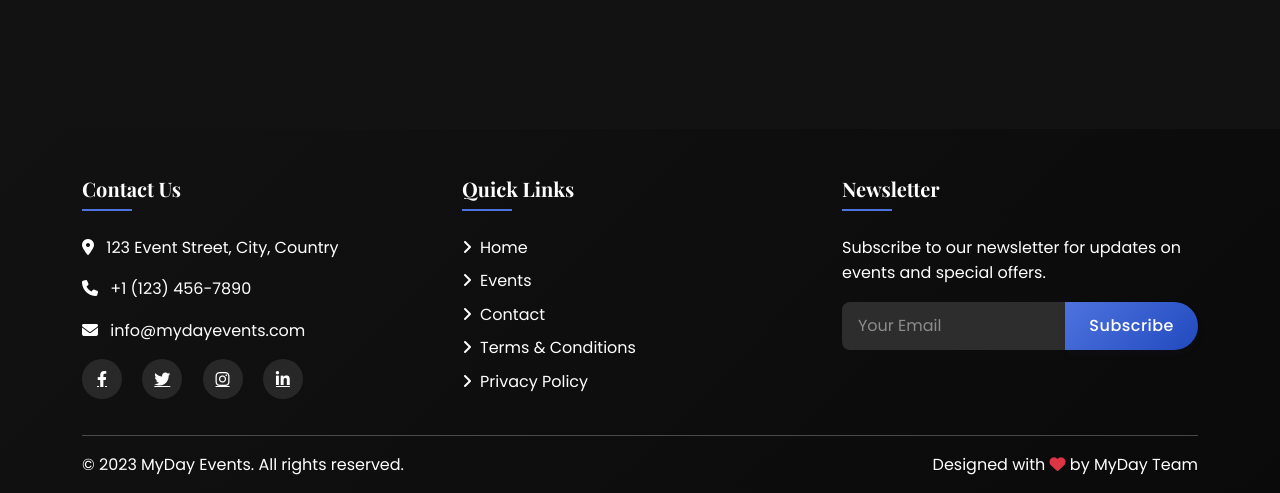
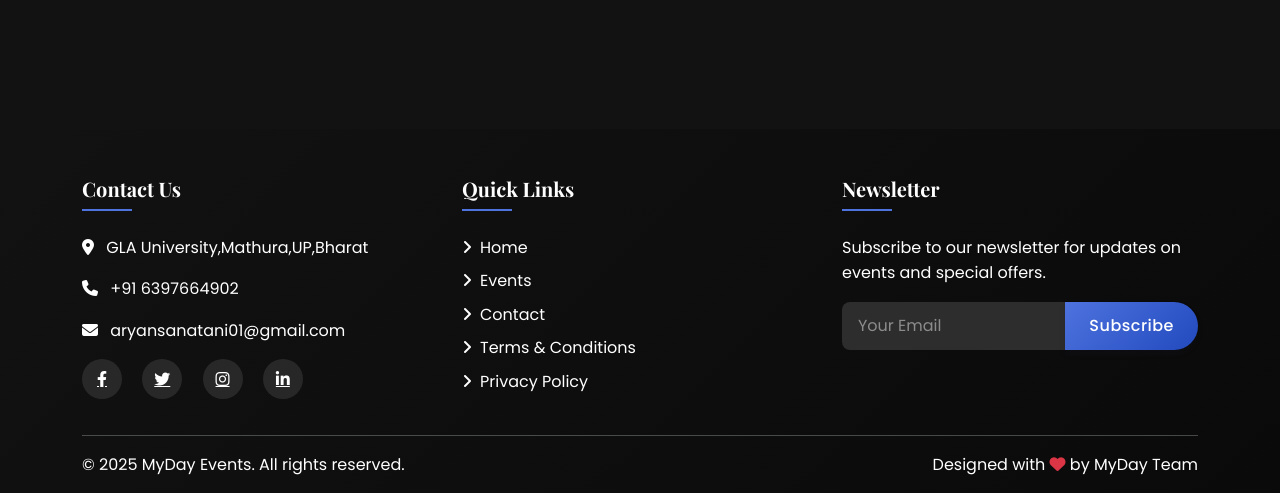
Before and after one commit to sanatanisher01/myday, a Django app: page /events/ in a window 1280 px wide. Shown: the part 1565-2058 px from the top of the page. Run offline with Django 4.2, Linux system fonts and the light colour scheme; data that the repository does not hold is empty.

Commit message:
Update base template with improved UI components and fix category management interface

```diff
--- a/templates/base.html
+++ b/templates/base.html
@@ -297,14 +297,14 @@
                 <!-- Contact Details -->
                 <div class="col-md-4 mb-4 mb-md-0">
                     <h5 class="mb-4">Contact Us</h5>
-                    <p><i class="fas fa-map-marker-alt me-2"></i> 123 Event Street, City, Country</p>
-                    <p><i class="fas fa-phone me-2"></i> +1 (123) 456-7890</p>
-                    <p><i class="fas fa-envelope me-2"></i> info@mydayevents.com</p>
+                    <p><i class="fas fa-map-marker-alt me-2"></i> GLA University,Mathura,UP,Bharat</p>
+                    <p><i class="fas fa-phone me-2"></i> +91 6397664902</p>
+                    <p><i class="fas fa-envelope me-2"></i> aryansanatani01@gmail.com</p>
                     <div class="social-icons mt-3">
-                        <a href="#" class="text-white me-3"><i class="fab fa-facebook-f"></i></a>
-                        <a href="#" class="text-white me-3"><i class="fab fa-twitter"></i></a>
-                        <a href="#" class="text-white me-3"><i class="fab fa-instagram"></i></a>
-                        <a href="#" class="text-white"><i class="fab fa-linkedin-in"></i></a>
+                        <a href="https://www.facebook.com/profile.php?id=100049095782484" class="text-white me-3"><i class="fab fa-facebook-f"></i></a>
+                        <a href="https://x.com/aryansanatani01" class="text-white me-3"><i class="fab fa-twitter"></i></a>
+                        <a href="https://www.instagram.com/__aryan__gupta01/" class="text-white me-3"><i class="fab fa-instagram"></i></a>
+                        <a href="https://www.linkedin.com/in/aryan-gupta-383587315/" class="text-white"><i class="fab fa-linkedin-in"></i></a>
                     </div>
                 </div>
 
@@ -337,7 +337,7 @@
 
             <div class="row">
                 <div class="col-md-6 text-center text-md-start">
-                    <p class="mb-0">&copy; 2023 MyDay Events. All rights reserved.</p>
+                    <p class="mb-0">&copy; 2025 MyDay Events. All rights reserved.</p>
                 </div>
                 <div class="col-md-6 text-center text-md-end">
                     <p class="mb-0">Designed with <i class="fas fa-heart text-danger"></i> by MyDay Team</p>
```
